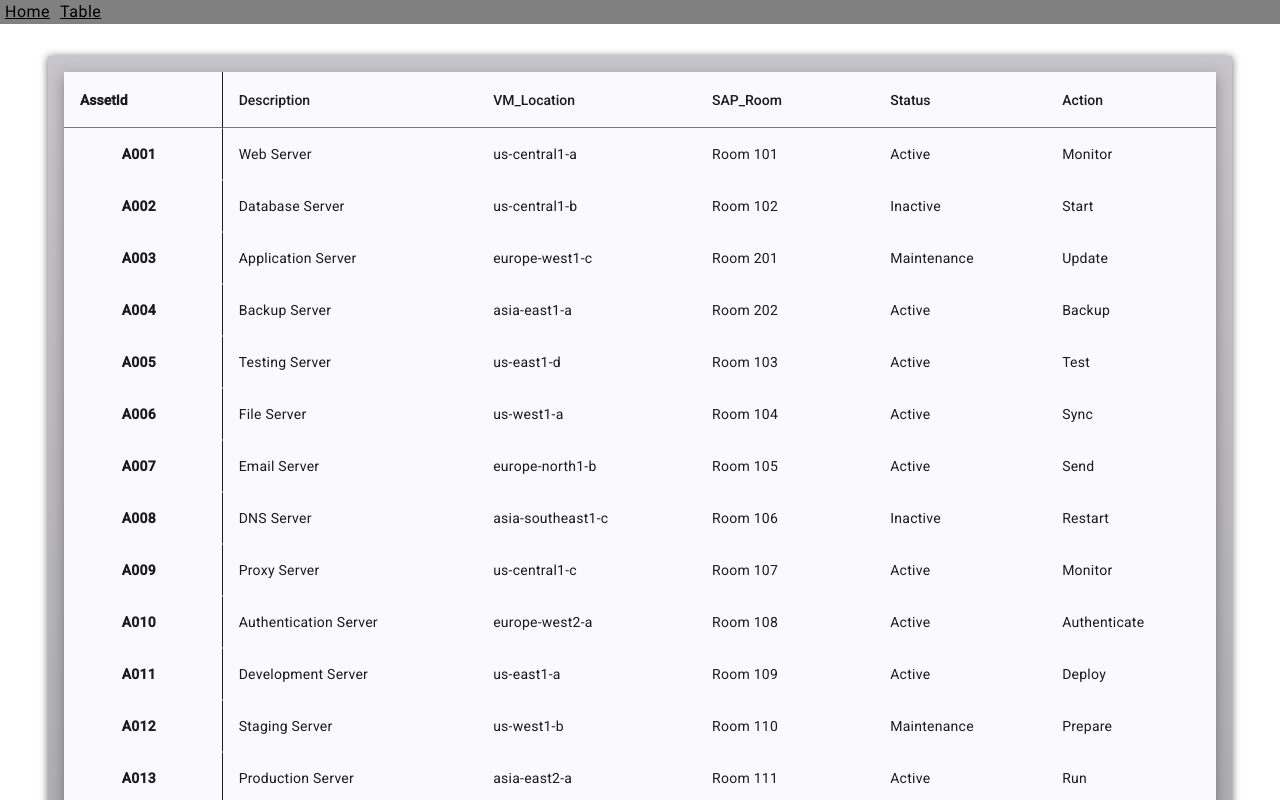
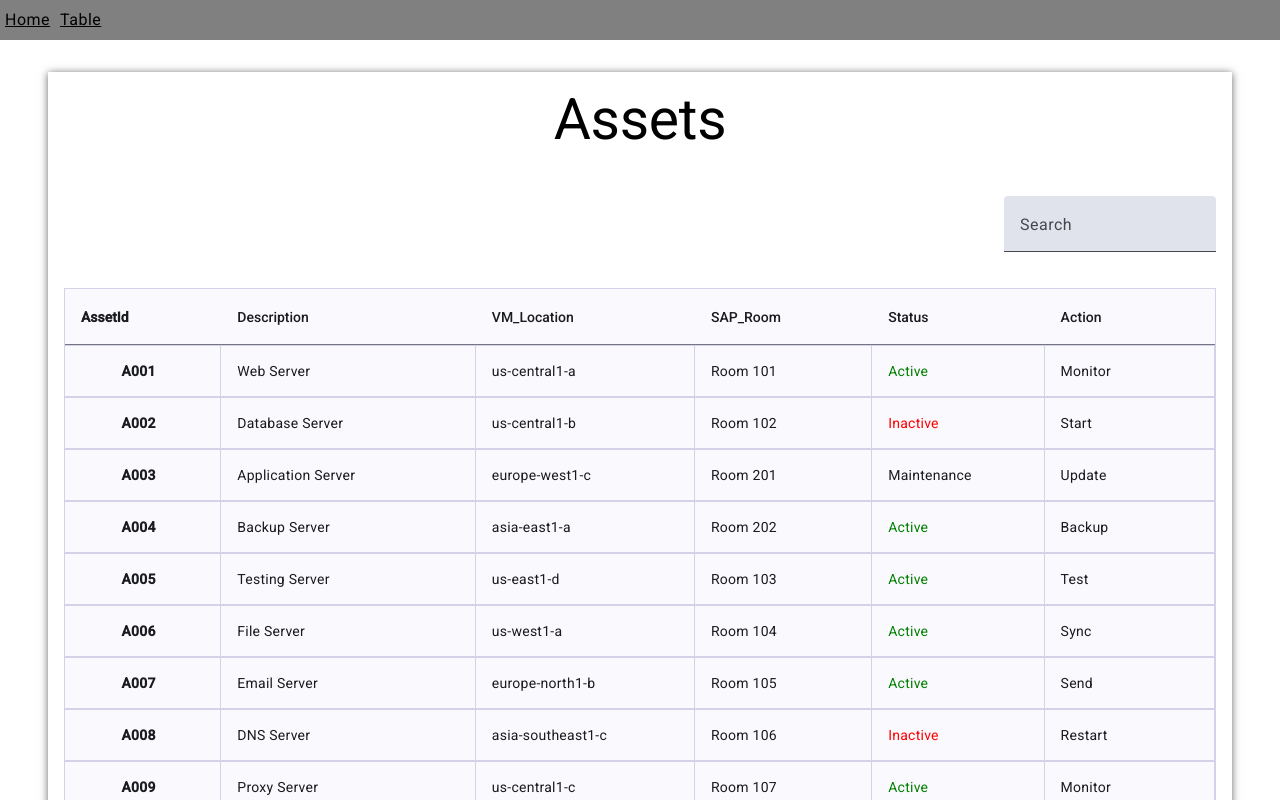
Before and after one commit to RFIDentity2-0/RFIDentity-front-web, an Angular app in the folder RFIDentity/: page /table in a window 1280 px wide. Shown: the top 800 px of the page. Built offline with nearby package versions, Linux system fonts and the light colour scheme; no server answers.

Commit message:
added api calling and data filtering

```diff
--- a/RFIDentity/src/app/app.config.ts
+++ b/RFIDentity/src/app/app.config.ts
@@ -4,11 +4,14 @@ import { provideRouter } from '@angular/router';
 import { routes } from './app.routes';
 import { provideClientHydration } from '@angular/platform-browser';
 import { provideAnimationsAsync } from '@angular/platform-browser/animations/async';
+import { provideHttpClient } from '@angular/common/http';
 
 export const appConfig: ApplicationConfig = {
   providers: [
     provideZoneChangeDetection({ eventCoalescing: true }),
     provideRouter(routes),
-    provideClientHydration(), provideAnimationsAsync(),
+    provideClientHydration(),
+    provideAnimationsAsync(),
+    provideHttpClient(),
   ],
 };
--- a/RFIDentity/src/app/navbar/navbar.component.scss
+++ b/RFIDentity/src/app/navbar/navbar.component.scss
@@ -2,7 +2,16 @@ a {
   margin: 5px;
   color: black;
 }
+nav {
+  display: flex;
+  flex-direction: row;
+  width: 100%;
+}
+
 header {
+  display: flex;
   background-color: grey;
   width: 100%;
+  height: 5%;
+  align-items: center;
 }
--- a/RFIDentity/src/app/table/table.component.html
+++ b/RFIDentity/src/app/table/table.component.html
@@ -1,4 +1,27 @@
-<div>
+<div class="tablecontainer">
+  <h1>Assets</h1>
+  <div class="toolbar">
+    <mat-form-field class="example-form-field">
+      <mat-label>Search</mat-label>
+      <input
+        matInput
+        type="text"
+        [(ngModel)]="filterValue"
+        (keyup)="applyFilter(filterValue)"
+      />
+      @if (filterValue) {
+      <button
+        matSuffix
+        mat-icon-button
+        aria-label="Clear"
+        (click)="filterValue = ''"
+      >
+        <mat-icon>close</mat-icon>
+      </button>
+      }
+    </mat-form-field>
+  </div>
+
   <table
     mat-table
     [dataSource]="dataSource"
@@ -9,7 +32,6 @@
     <!--- Note that these columns can be defined in any order.
               The actual rendered columns are set as a property on the row definition" -->
 
-    <!-- Position Column -->
     <ng-container matColumnDef="AssetId">
       <th
         mat-header-cell
@@ -22,7 +44,6 @@
       <td mat-cell *matCellDef="let element">{{ element.AssetId }}</td>
     </ng-container>
 
-    <!-- Name Column -->
     <ng-container matColumnDef="Description">
       <th
         mat-header-cell
@@ -35,7 +56,6 @@
       <td mat-cell *matCellDef="let element">{{ element.Description }}</td>
     </ng-container>
 
-    <!-- Weight Column -->
     <ng-container matColumnDef="VM_Location">
       <th
         mat-header-cell
@@ -48,7 +68,6 @@
       <td mat-cell *matCellDef="let element">{{ element.VM_Location }}</td>
     </ng-container>
 
-    <!-- Symbol Column -->
     <ng-container matColumnDef="SAP_Room">
       <th
         mat-header-cell
@@ -70,7 +89,13 @@
       >
         Status
       </th>
-      <td mat-cell *matCellDef="let element">{{ element.Status }}</td>
+      <td mat-cell *matCellDef="let element">
+        @switch (element.Status) { @case ('Inactive') {<span class="inactive">{{
+          element.Status
+        }}</span
+        >} @case ('Active') {<span class="active">{{ element.Status }}</span
+        >} @default {{{ element.Status }}} }
+      </td>
     </ng-container>
 
     <ng-container matColumnDef="Action">
--- a/RFIDentity/src/app/table/table.component.scss
+++ b/RFIDentity/src/app/table/table.component.scss
@@ -1,40 +1,48 @@
 $headerColor: #2cd8f7;
 
-div {
+div.tablecontainer {
   display: flex;
   flex-direction: column;
-  align-items: center;
   gap: 1rem;
   width: 90%;
   max-width: 100rem;
   margin: 0 auto 2rem auto;
   margin-top: 2rem;
   text-align: center;
-  background: linear-gradient(to bottom, #c7c4ca, #a9a9aa);
   padding: 1rem;
-  border-bottom-right-radius: 12px;
-  border-bottom-left-radius: 12px;
   box-shadow: 0 1px 8px rgba(0, 0, 0, 0.6);
 }
 
+div.toolbar {
+  display: flex;
+  align-content: center;
+  justify-content: end;
+}
 table {
   width: 100%;
+  box-shadow: none;
+  border: 1px solid hsla(241, 100%, 24%, 0.158);
 }
 .mat-column-AssetId {
-  border-right: 1px solid currentColor;
   padding-right: 24px;
   text-align: center;
   font-weight: bold;
 }
 
 .mat-mdc-row .mat-mdc-cell {
-  border-bottom: 1px solid transparent;
-  border-top: 1px solid transparent;
+  border-bottom: 1px solid hsla(241, 100%, 24%, 0.158);
+  border-top: 1px solid hsla(241, 100%, 24%, 0.158);
   cursor: pointer;
 }
 .mat-mdc-row:hover .mat-mdc-cell {
   border-color: currentColor;
 }
-tr .mat-header-row {
-  background-color: black;
+span.active {
+  color: green;
 }
+span.inactive {
+  color: red;
+}
+.mat-mdc-cell {
+  border-right: 1px solid hsla(241, 100%, 24%, 0.158);
+}
--- a/RFIDentity/src/app/table/table.component.ts
+++ b/RFIDentity/src/app/table/table.component.ts
@@ -1,21 +1,46 @@
-import { AfterViewInit, Component, ViewChild } from '@angular/core';
+import {
+  AfterViewInit,
+  Component,
+  DestroyRef,
+  inject,
+  OnInit,
+  ViewChild,
+} from '@angular/core';
 import { MatTableDataSource, MatTableModule } from '@angular/material/table';
 import { MatPaginator, MatPaginatorModule } from '@angular/material/paginator';
 import { MatSort, MatSortModule, Sort } from '@angular/material/sort';
 import { Asset } from './table.module';
 import { assets } from './DummyAssets';
 import { LiveAnnouncer } from '@angular/cdk/a11y';
+import { HttpClient } from '@angular/common/http';
+import { MatFormFieldModule } from '@angular/material/form-field';
+import { FormsModule } from '@angular/forms';
+import { MatIconModule } from '@angular/material/icon';
+import { MatInputModule } from '@angular/material/input';
+import { MatButton, MatButtonModule } from '@angular/material/button';
+
 const ELEMENT_DATA: Asset[] = assets;
 
 @Component({
   selector: 'app-table',
   standalone: true,
-  imports: [MatTableModule, MatPaginatorModule, MatSortModule],
+  imports: [
+    MatTableModule,
+    MatPaginatorModule,
+    MatSortModule,
+    MatFormFieldModule,
+    MatInputModule,
+    FormsModule,
+    MatButtonModule,
+    MatIconModule,
+  ],
   templateUrl: './table.component.html',
   styleUrl: './table.component.scss',
 })
-export class TableComponent implements AfterViewInit {
+export class TableComponent implements AfterViewInit, OnInit {
   dataSource = new MatTableDataSource<Asset>(ELEMENT_DATA);
+  filterValue = '';
+
   displayedColumns: string[] = [
     'AssetId',
     'Description',
@@ -25,17 +50,41 @@ export class TableComponent implements AfterViewInit {
     'Action',
   ];
 
+  private httpClient = inject(HttpClient);
+  private destroyRef = inject(DestroyRef);
+
   constructor(private _liveAnnouncer: LiveAnnouncer) {}
 
   @ViewChild(MatSort) sort!: MatSort;
+  @ViewChild(MatPaginator) paginator!: MatPaginator;
 
-  @ViewChild(MatPaginator) paginator!: MatPaginator;
+  ngOnInit() {
+    const subscription = this.httpClient
+      .get<Asset[]>('https://66b4810f9f9169621ea33918.mockapi.io/rfid/assets')
+      .subscribe({
+        next: (resData) => {
+          this.dataSource.data = resData; // Assign the response data directly to the dataSource
+          console.log(resData);
+        },
+      });
+
+    this.destroyRef.onDestroy(() => {
+      subscription.unsubscribe();
+    });
+  }
 
   ngAfterViewInit() {
     this.dataSource.paginator = this.paginator;
     this.dataSource.sort = this.sort;
   }
 
+  applyFilter(filterValue: string) {
+    this.dataSource.filter = filterValue.trim().toLowerCase();
+    // console.log(this.dataSource.filter);
+    if (this.dataSource.paginator) {
+      this.dataSource.paginator.firstPage();
+    }
+  }
   /** Announce the change in sort state for assistive technology. */
   announceSortChange(sortState: Sort) {
     // This example uses English messages. If your application supports
```
